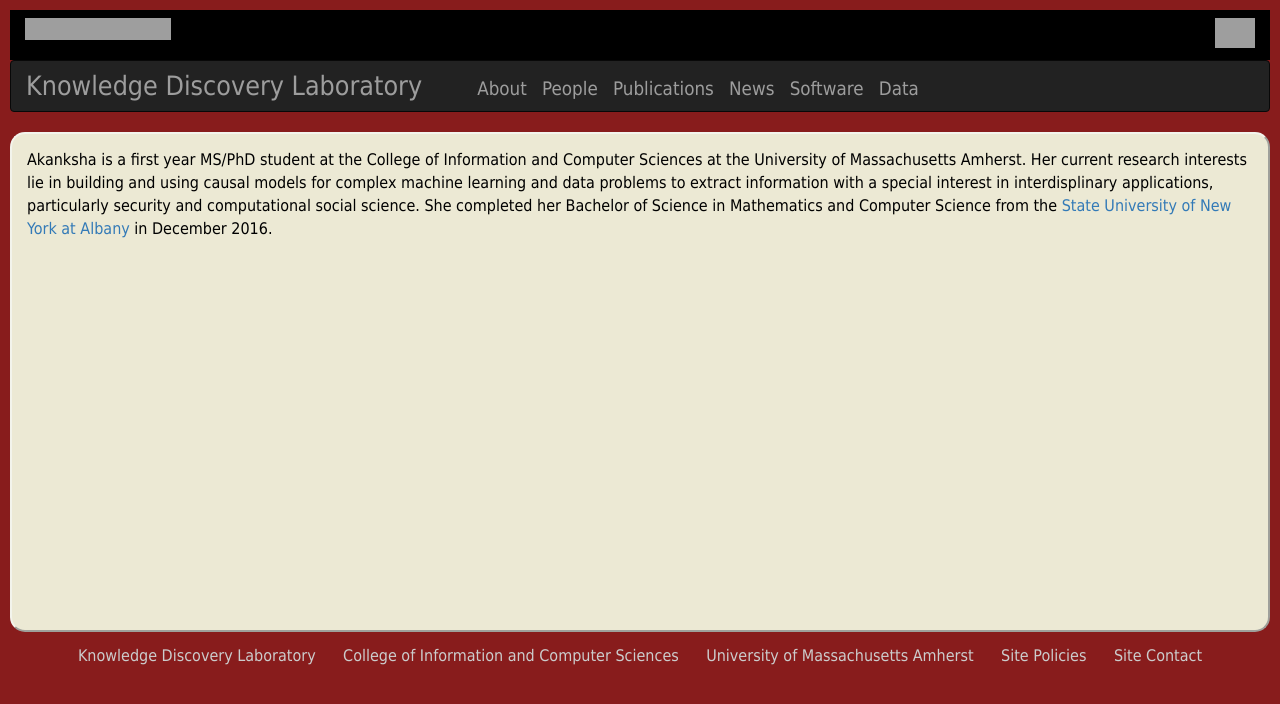
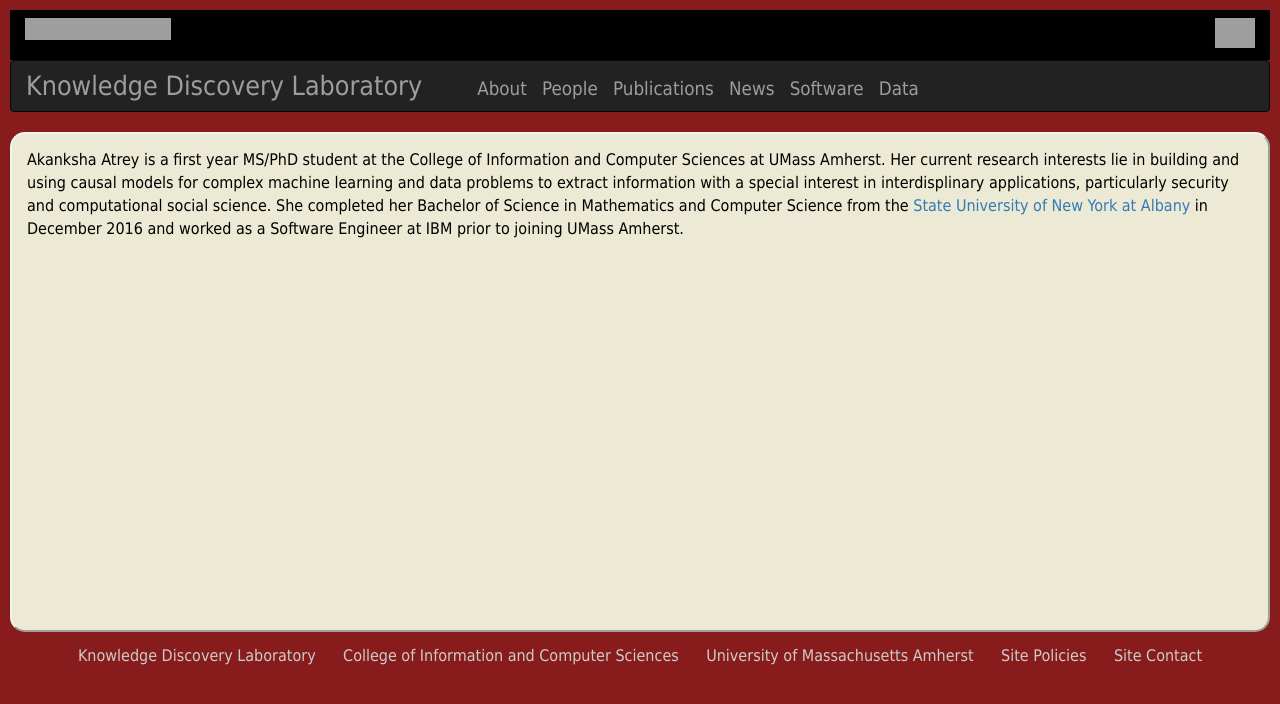
Before and after one commit to KDL-umass/kdl-umass.github.io, a Jekyll site: the page built from _people/04atrey.md, in a window 1280 px wide. Shown: the top 704 px of the page. Built offline with Jekyll 4.4.1, drawn with Linux system fonts in a browser that asks for light colours; nearby versions of some CDN libraries; comment, search, counter and statistics services are not loaded; grey boxes are pictures that could not be loaded.

```diff
--- a/_people/04atrey.md
+++ b/_people/04atrey.md
@@ -4,9 +4,9 @@
 name: Akanksha Atrey
 role: Graduate Student
 title: Research Assistant
-thumbnail: images/akanksha.png
+thumbnail: images/atrey.png
 webpage: http://www.cs.umass.edu/~aatrey
 email: aatrey@cs.umass.edu
 ---
 
-Akanksha is a first year MS/PhD student at the College of Information and Computer Sciences at the University of Massachusetts Amherst. Her current research interests lie in building and using causal models for complex machine learning and data problems to extract information with a special interest in interdisplinary applications, particularly security and computational social science. She completed her Bachelor of Science in Mathematics and Computer Science from the [State University of New York at Albany](https://www.albany.edu/) in December 2016.
+Akanksha Atrey is a first year MS/PhD student at the College of Information and Computer Sciences at UMass Amherst. Her current research interests lie in building and using causal models for complex machine learning and data problems to extract information with a special interest in interdisplinary applications, particularly security and computational social science. She completed her Bachelor of Science in Mathematics and Computer Science from the [State University of New York at Albany](https://www.albany.edu/) in December 2016 and worked as a Software Engineer at IBM prior to joining UMass Amherst.
```
Also changed, not shown: _people/05witty.md (added, +12 -0 lines), recent_news.md (+2 -0 lines), images/atrey.png (renamed from images/akanksha.png), 5 other files.
